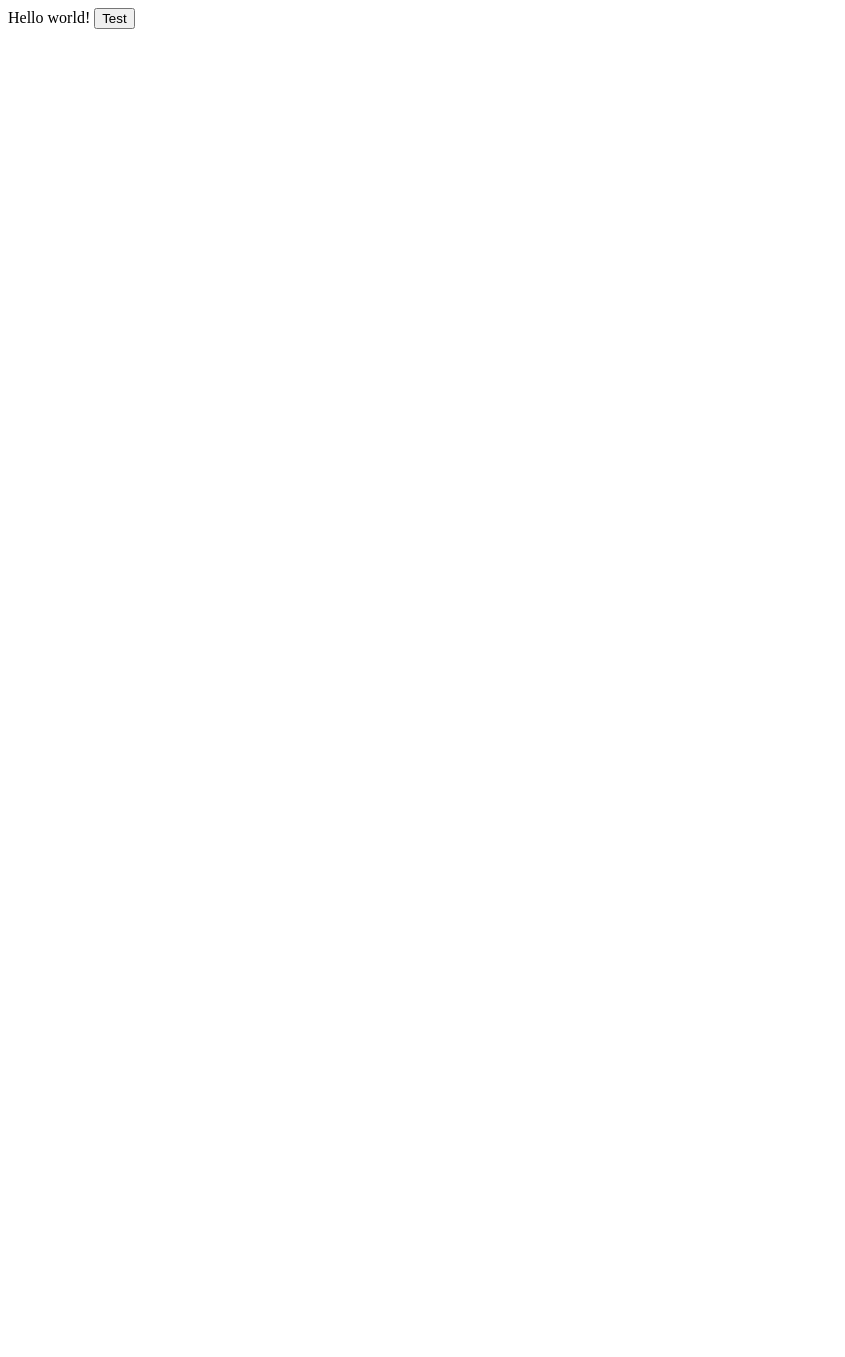
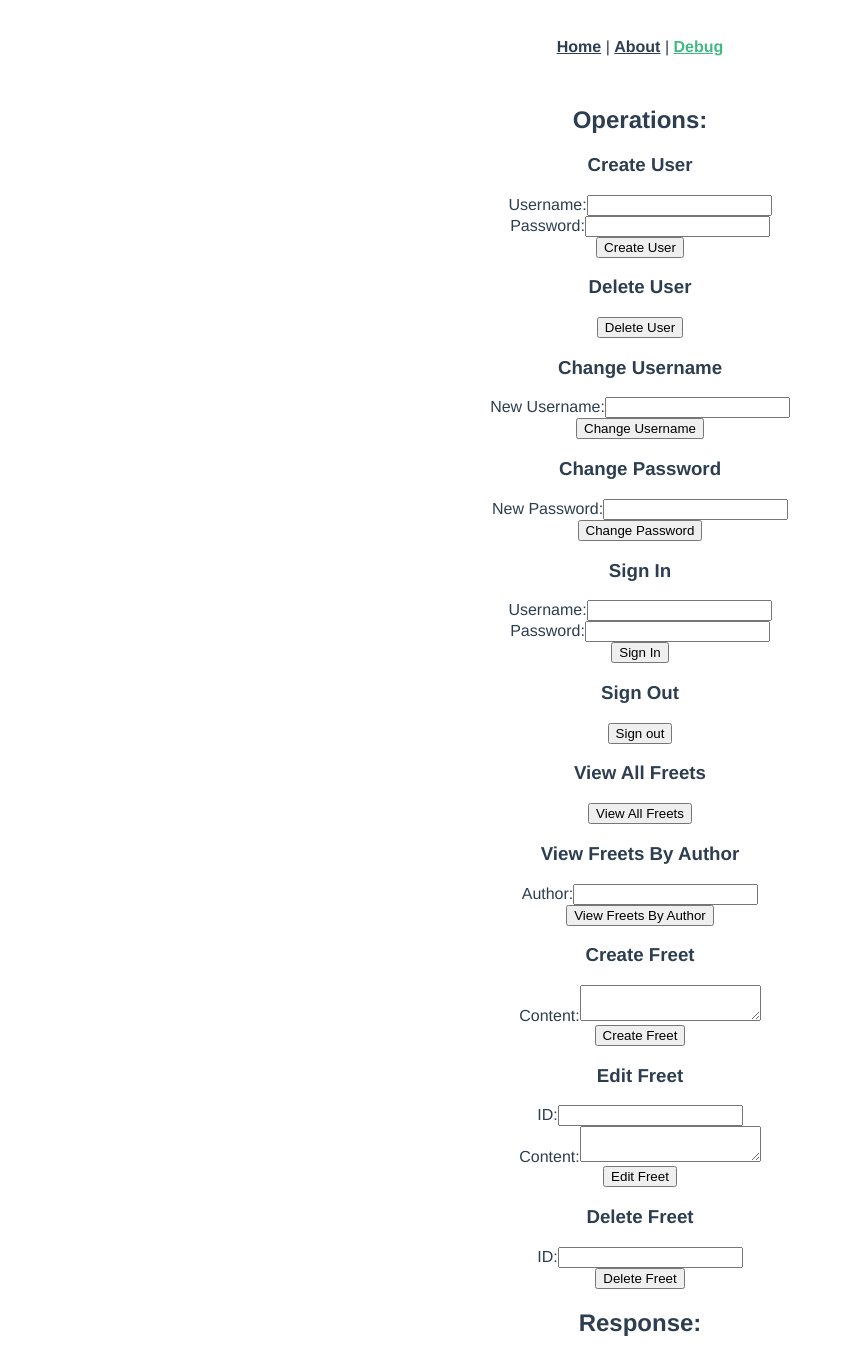
Before and after one commit to hizami-anuar/SafeBike, a Vue app: page /debug in a window 1280 px wide. Shown: the whole page, without its empty margins (0-845 px from the left). Before the commit the page ends 800 px from the top, so only its background shows below. Built offline with nearby package versions, Linux system fonts and the light colour scheme.

Commit message:
added a router

```diff
--- a/package.json
+++ b/package.json
@@ -30,11 +30,11 @@
     "morgan": "~1.9.0",
     "nodemon": "^2.0.4",
     "vue": "^2.6.10",
-    "vue-router": "^3.5.2",
+    "vue-router": "^3.5.3",
     "vue-template-compiler": "^2.6.10"
   },
   "devDependencies": {
-    "@vue/cli-plugin-router": "^4.5.14"
+    "@vue/cli-plugin-router": "^4.5.15"
   },
   "eslintConfig": {
     "root": true,
--- a/src/App.vue
+++ b/src/App.vue
@@ -1,29 +1,33 @@
 <template>
   <div id="app">
-    Hello world!
-    <button v-on:click="test">
-      Test
-    </button>
+    <div id="nav">
+      <router-link to="/">Home</router-link> |
+      <router-link to="/about">About</router-link> |
+      <router-link to="/debug">Debug</router-link>
+    </div>
+    <router-view/>
   </div>
 </template>
 
-<script>
-import axios from 'axios';
-export default {
-  name: "App",
-  methods: {
-    test() {
-      axios.post("/api/blockages")
-        .then((response) => {
-          console.log(response);
-        }).catch((error) => {
-          console.log(error);
-        })
-    }
-  }
+<style>
+#app {
+  font-family: Avenir, Helvetica, Arial, sans-serif;
+  -webkit-font-smoothing: antialiased;
+  -moz-osx-font-smoothing: grayscale;
+  text-align: center;
+  color: #2c3e50;
 }
-</script>
 
-<style scoped>
+#nav {
+  padding: 30px;
+}
 
+#nav a {
+  font-weight: bold;
+  color: #2c3e50;
+}
+
+#nav a.router-link-exact-active {
+  color: #42b983;
+}
 </style>
--- a/src/main.js
+++ b/src/main.js
@@ -1,6 +1,7 @@
 import Vue from 'vue';
 
 import App from './App.vue';
+import router from './router'
 
 export const eventBus = new Vue();
 
@@ -8,5 +9,6 @@ Vue.config.productionTip = false;
 
 new Vue({
   el: '#app',
+  router,
   render: h => h(App)
 });
--- /dev/null
+++ b/src/router/index.js
@@ -0,0 +1,27 @@
+import Vue from 'vue'
+import VueRouter from 'vue-router'
+import Home from '../views/Home.vue'
+import Debug from '../views/Debug.vue'
+
+Vue.use(VueRouter)
+
+const routes = [
+  {
+    path: '/',
+    name: 'Home',
+    component: Home
+  },
+  {
+    path: '/debug',
+    name: 'Debug',
+    component: Debug,
+  }
+]
+
+const router = new VueRouter({
+  mode: 'history',
+  base: process.env.BASE_URL,
+  routes
+})
+
+export default router
--- /dev/null
+++ b/src/views/About.vue
@@ -0,0 +1,5 @@
+<template>
+  <div class="about">
+    <h1>This is an about page</h1>
+  </div>
+</template>
--- /dev/null
+++ b/src/views/Debug.vue
@@ -0,0 +1,119 @@
+<template>
+  <main class="two-col">
+    <section id="operations-container">
+      <h2>Operations:</h2>
+      <div class="scrollbox">
+        <form id="create-user">
+          <h3>Create User</h3>
+          <div>
+            <label for="username">Username:</label>
+            <input id="username" name="username">
+          </div>
+          <div>
+            <label for="password">Password:</label>
+            <input id="password" name="password">
+          </div>
+          <input type="submit" value="Create User">
+        </form>
+
+        <form id="delete-user">
+          <h3>Delete User</h3>
+          <input type="submit" value="Delete User">
+        </form>
+
+        <form id="change-username">
+          <h3>Change Username</h3>
+          <div>
+            <label for="username">New Username:</label>
+            <input id="username" name="username">
+          </div>
+          <input type="submit" value="Change Username">
+        </form>
+
+        <form id="change-password">
+          <h3>Change Password</h3>
+          <div>
+            <label for="password">New Password:</label>
+            <input id="password" name="password">
+          </div>
+          <input type="submit" value="Change Password">
+        </form>
+
+        <form id="sign-in">
+          <h3>Sign In</h3>
+          <div>
+            <label for="username">Username:</label>
+            <input id="username" name="username">
+          </div>
+          <div>
+            <label for="password">Password:</label>
+            <input id="password" name="password">
+          </div>
+          <input type="submit" value="Sign In">
+        </form>
+
+        <form id="sign-out">
+          <h3>Sign Out</h3>
+          <input type="submit" value="Sign out">
+        </form>
+
+        <form id="view-all-freets">
+            <h3>View All Freets</h3>
+            <input type="submit" value="View All Freets">
+          </form>
+
+        <form id="view-freets-by-author">
+          <h3>View Freets By Author</h3>
+          <div>
+            <label for="author">Author:</label>
+            <input id="author" name="author">
+          </div>
+          <input type="submit" value="View Freets By Author">
+        </form>
+
+        <form id="create-freet">
+          <h3>Create Freet</h3>
+          <div>
+            <label for="content">Content:</label>
+            <textarea id="content" name="content"></textarea>
+          </div>
+          <input type="submit" value="Create Freet">
+        </form>
+
+        <form id="edit-freet">
+          <h3>Edit Freet</h3>
+          <div>
+            <label for="id">ID:</label>
+            <input id="id" name="id">
+          </div>
+          <div>
+            <label for="content">Content:</label>
+            <textarea id="content" name="content"></textarea>
+          </div>
+          <input type="submit" value="Edit Freet">
+        </form>
+
+        <form id="delete-freet">
+          <h3>Delete Freet</h3>
+          <div>
+            <label for="id">ID:</label>
+            <input id="id" name="id">
+          </div>
+          <input type="submit" value="Delete Freet">
+        </form>
+      </div>
+    </section>
+    <section>
+      <h2>Response:</h2>
+      <div class="scrollbox">
+        <pre id="response" class="teletype"></pre>
+      </div>
+    </section>
+  </main>
+</template>
+
+<script>
+export default {
+  name: 'Debug',
+}
+</script>
--- /dev/null
+++ b/src/views/Home.vue
@@ -0,0 +1,13 @@
+<template>
+  <div class="home">
+    Hello World!
+  </div>
+</template>
+
+<script>
+
+export default {
+  name: 'Home',
+  components: { }
+}
+</script>
```
